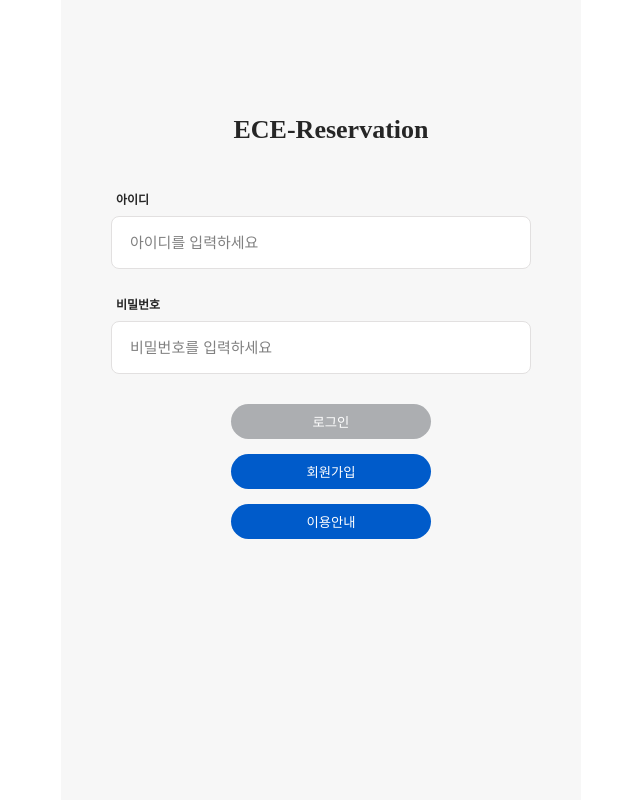
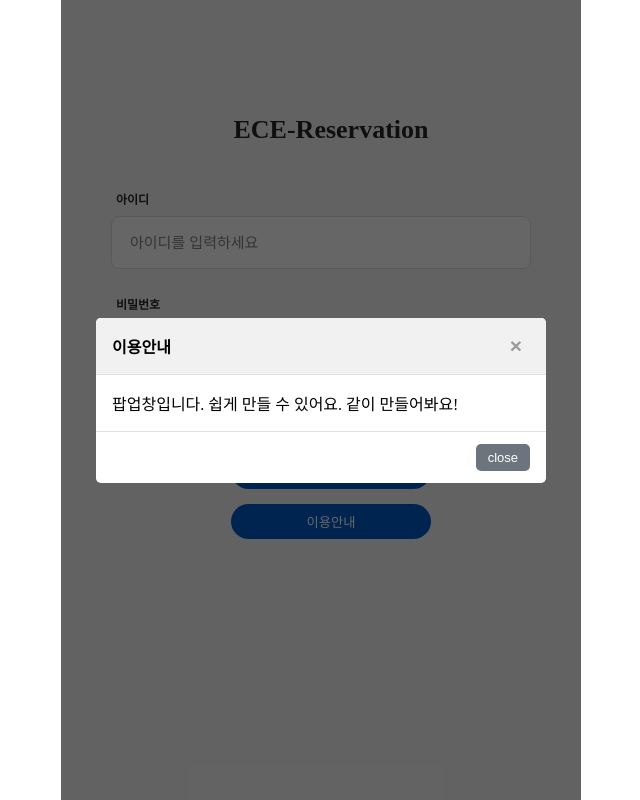
Before and after one commit to balamogoulish/ece-reservation-practice, a React (Create React App) app: page / in a window 1280 px wide. Both pictures are taken after a click on the button "이용안내". Shown: the whole page, without its empty margins (319-959 px from the left). Built offline with nearby package versions, Linux system fonts and the light colour scheme.

Commit message:
feat: 이용안내 모달 추가

```diff
--- a/src/Login.jsx
+++ b/src/Login.js
@@ -1,4 +1,5 @@
 import React, { useEffect, useState } from 'react'
+import Modal from './Modal'
 
 /*임시 유저 아이디*/
 const User={
@@ -11,6 +12,15 @@
   const [pw, setPw] = useState('');
 
   const [notBtnAllow, setNotBtnAllow] = useState(true);
+  const [modalOpen, setModalOpen] = useState(false);
+
+  /*이용안내 모달 함수*/
+  const openModal = () => {
+    setModalOpen(true);
+  };
+  const closeModal = () => {
+    setModalOpen(false);
+  };
 
   /*아이디와 비밀번호가 모두 입력된 경우 로그인 버튼 활성화*/
   useEffect(() => {
@@ -72,7 +82,12 @@
           <button className='button_loginPage'>회원가입</button>
         </div>
         <div >
-          <button className='button_loginPage'>이용안내</button>
+        <React.Fragment>
+          <button onClick={openModal} className='button_loginPage'>이용안내</button>
+          <Modal open={modalOpen} close={closeModal} header="이용안내">
+            팝업창입니다. 쉽게 만들 수 있어요. 같이 만들어봐요!
+          </Modal>
+        </React.Fragment>
         </div>
       </div>
 
--- /dev/null
+++ b/src/Modal.js
@@ -0,0 +1,31 @@
+import React from 'react';
+import './css/modal.css';
+
+const Modal = (props) => {
+  // 열기, 닫기, 모달 헤더 텍스트를 부모로부터 받아옴
+  const { open, close, header } = props;
+
+  return (
+    // 모달이 열릴때 openModal 클래스가 생성된다.
+    <div className={open ? 'openModal modal' : 'modal'}>
+      {open ? (
+        <section>
+          <header>
+            {header}
+            <button className="close" onClick={close}>
+              &times;
+            </button>
+          </header>
+          <main>{props.children}</main>
+          <footer>
+            <button className="close" onClick={close}>
+              close
+            </button>
+          </footer>
+        </section>
+      ) : null}
+    </div>
+  );
+};
+
+export default Modal
--- a/src/index.css
+++ b/src/css/index.css
@@ -65,11 +65,11 @@
   font-size: 15px;
 }
 
-{/*.errorMessageWrap{
+/*.errorMessageWrap{
   margin-top:8px;
   color: rgb(202, 10, 10);
   font-size: 12px;
-}*/}
+}*/
 
 .buttonWrap{
   margin-top: 30px;
--- /dev/null
+++ b/src/css/modal.css
@@ -0,0 +1,82 @@
+.modal {
+  display: none;
+  position: fixed;
+  top: 0;
+  right: 0;
+  bottom: 0;
+  left: 0;
+  z-index: 99;
+  background-color: rgba(0, 0, 0, 0.6);
+}
+.modal button {
+  outline: none;
+  cursor: pointer;
+  border: 0;
+}
+.modal > section {
+  width: 90%;
+  max-width: 450px;
+  margin: 0 auto;
+  border-radius: 0.3rem;
+  background-color: #fff;
+  /* 팝업이 열릴때 스르륵 열리는 효과 */
+  animation: modal-show 0.3s;
+  overflow: hidden;
+}
+.modal > section > header {
+  position: relative;
+  padding: 16px 64px 16px 16px;
+  background-color: #f1f1f1;
+  font-weight: 700;
+}
+.modal > section > header button {
+  position: absolute;
+  top: 15px;
+  right: 15px;
+  width: 30px;
+  font-size: 21px;
+  font-weight: 700;
+  text-align: center;
+  color: #999;
+  background-color: transparent;
+}
+.modal > section > main {
+  padding: 16px;
+  border-bottom: 1px solid #dee2e6;
+  border-top: 1px solid #dee2e6;
+}
+.modal > section > footer {
+  padding: 12px 16px;
+  text-align: right;
+}
+.modal > section > footer button {
+  padding: 6px 12px;
+  color: #fff;
+  background-color: #6c757d;
+  border-radius: 5px;
+  font-size: 13px;
+}
+.modal.openModal {
+  display: flex;
+  align-items: center;
+  /* 팝업이 열릴때 스르륵 열리는 효과 */
+  animation: modal-bg-show 0.3s;
+}
+@keyframes modal-show {
+  from {
+    opacity: 0;
+    margin-top: -50px;
+  }
+  to {
+    opacity: 1;
+    margin-top: 0;
+  }
+}
+@keyframes modal-bg-show {
+  from {
+    opacity: 0;
+  }
+  to {
+    opacity: 1;
+  }
+}
--- a/src/index.js
+++ b/src/index.js
@@ -1,7 +1,7 @@
 import React from 'react';
 import ReactDOM from 'react-dom/client';
 import App from './App';
-import './index.css';
+import './css/index.css';
 
 const root = ReactDOM.createRoot(document.getElementById('root'));
 root.render(
```
Also changed, not shown: src/Guide.jsx (deleted, +0 -18 lines).
